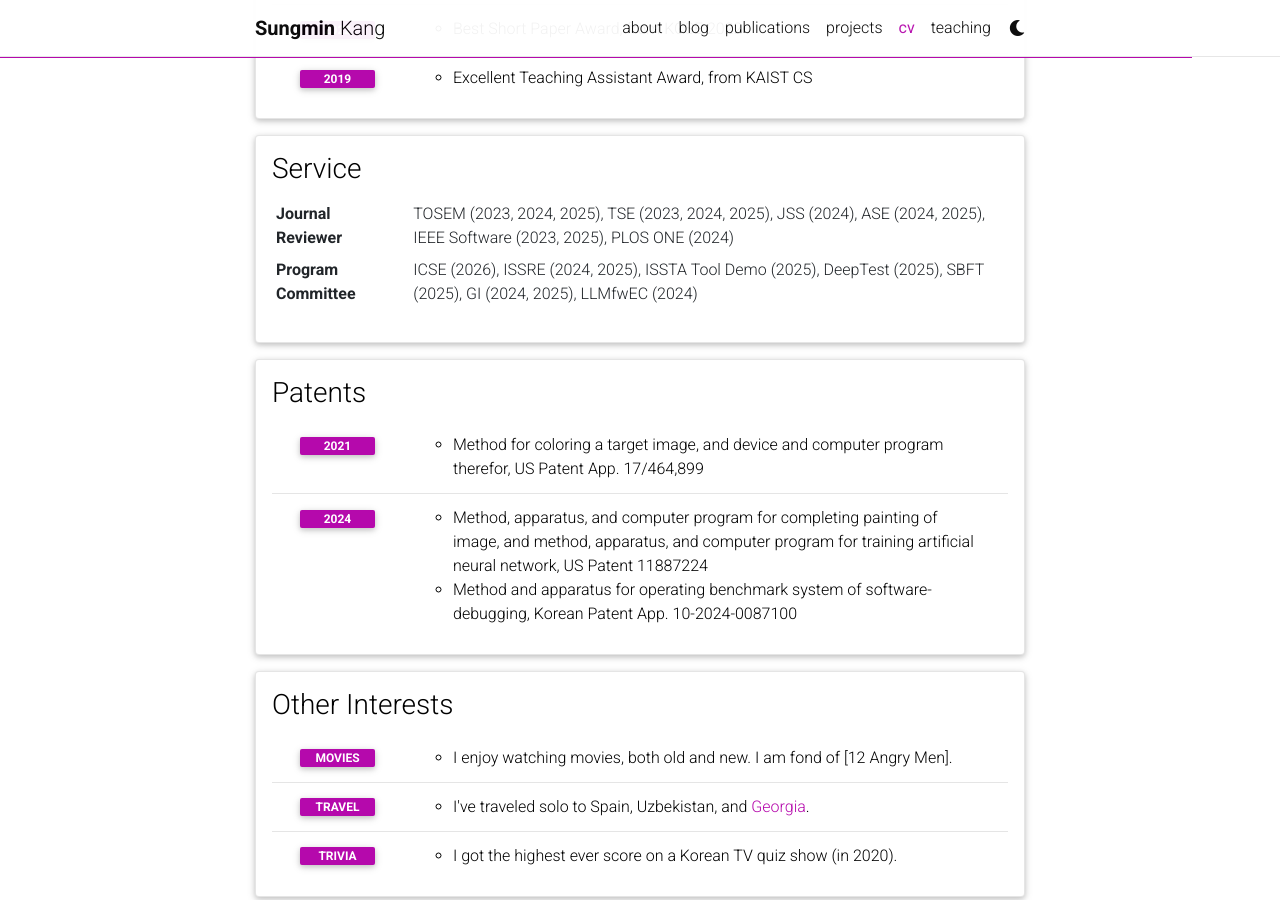
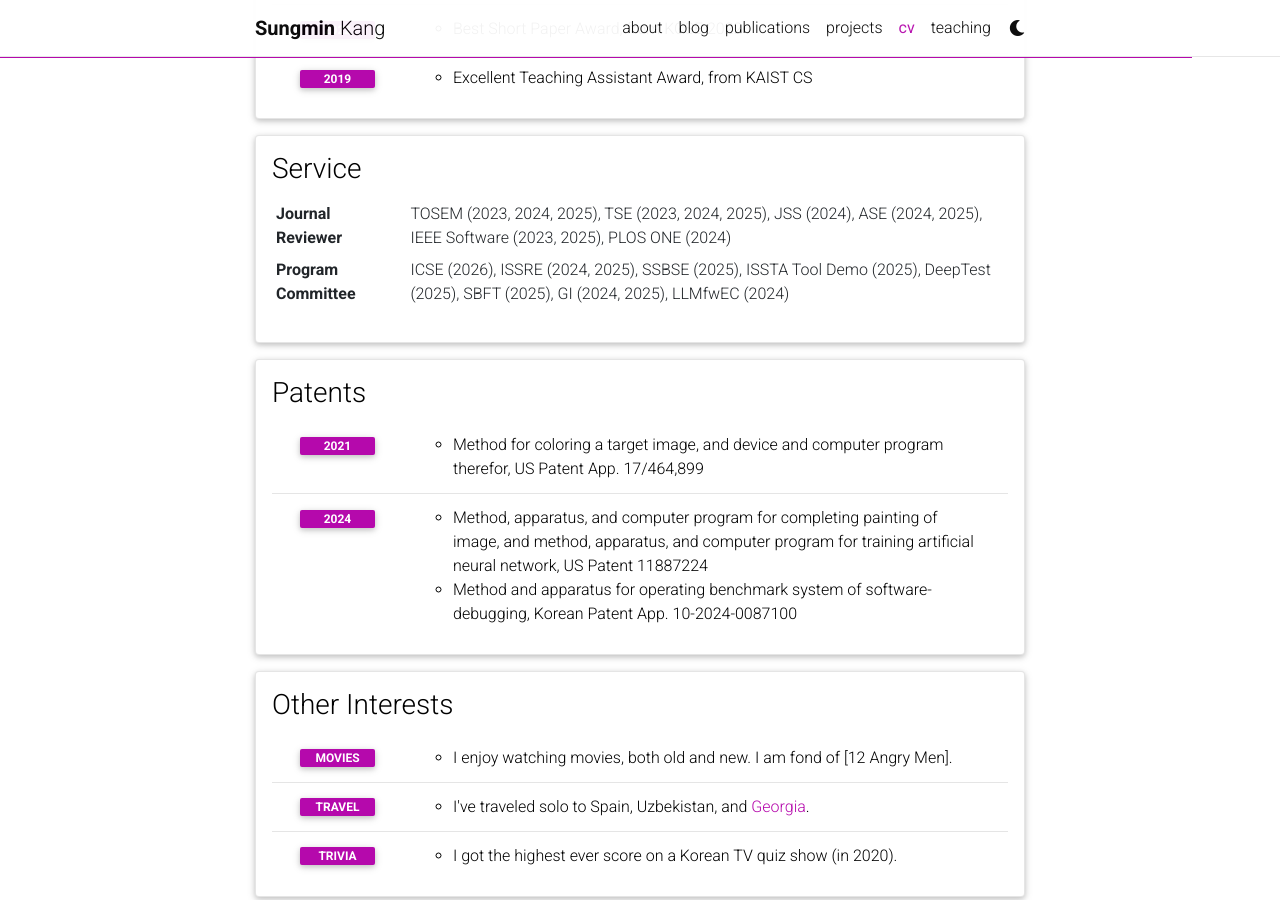
Before and after one commit to smkang96/smkang96.github.io, a Jekyll site: the page built from _pages/cv.md, in a window 1280 px wide and 900 px high, scrolled down 1444 px. Built offline with Jekyll 4.4.1, drawn with Linux system fonts in a browser that asks for light colours; comment, search, counter and statistics services are not loaded; a style sheet for code colours, icons or effects is not loaded.

Commit message:
updates pc info

```diff
--- a/_data/cv.yml
+++ b/_data/cv.yml
@@ -71,7 +71,7 @@
     - name: Journal Reviewer
       value: TOSEM (2023, 2024, 2025), TSE (2023, 2024, 2025), JSS (2024), ASE (2024, 2025), IEEE Software (2023, 2025), PLOS ONE (2024)
     - name: Program Committee
-      value: ICSE (2026), ISSRE (2024, 2025), ISSTA Tool Demo (2025), DeepTest (2025), SBFT (2025), GI (2024, 2025), LLMfwEC (2024)
+      value: ICSE (2026), ISSRE (2024, 2025), SSBSE (2025), ISSTA Tool Demo (2025), DeepTest (2025), SBFT (2025), GI (2024, 2025), LLMfwEC (2024)
 
 - title: Patents
   type: time_table
```
